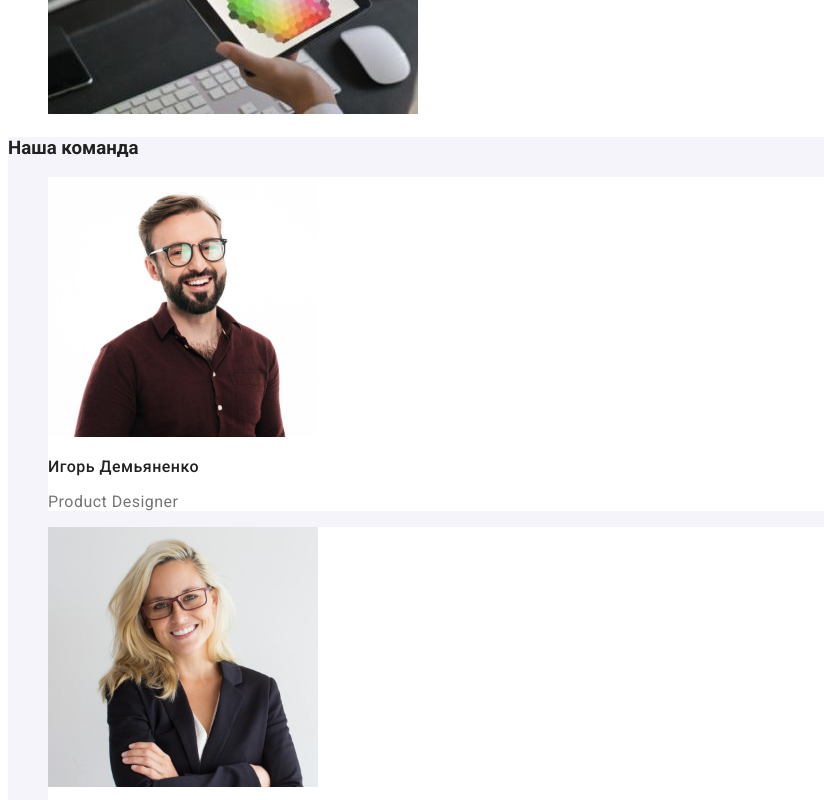
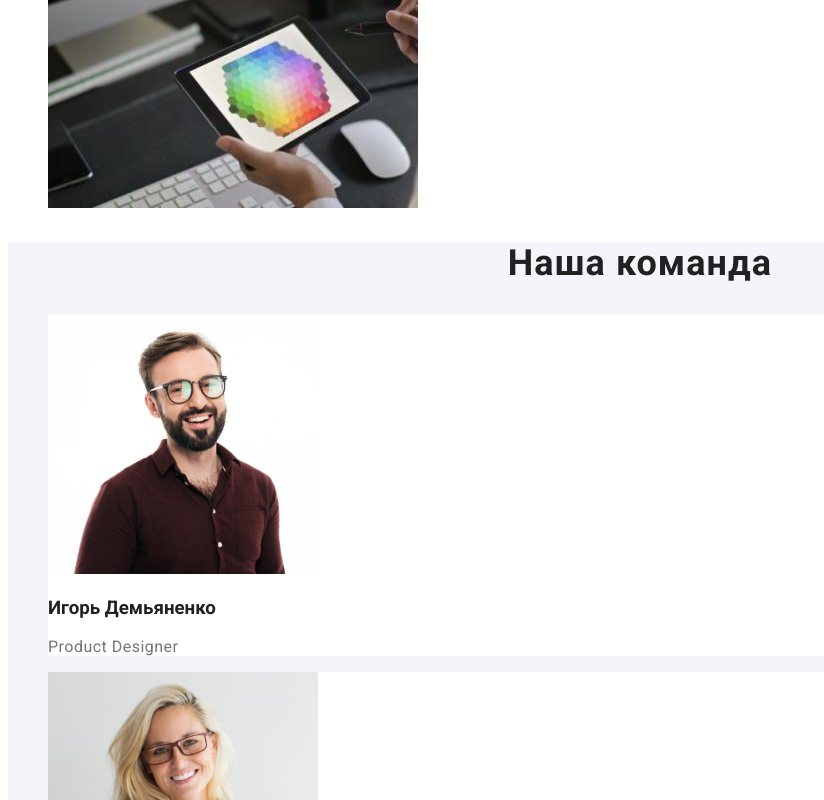
Before and after one commit to JuliaDmitrova/goit-markup-hw-02, a plain HTML site: page index.html in a window 1280 px wide. Shown: the part 1440-2240 px from the top of the page, without its empty margins (0-824 px from the left). Drawn offline with Linux system fonts and the light colour scheme.

Commit message:
Добавляет изменения в заголовках h2 и h3

```diff
--- a/css/styles.css
+++ b/css/styles.css
@@ -172,6 +172,9 @@ body {
 }
 
 /*------------Особенности-----------*/
+.title-hidden {
+  visibility: hidden;
+}
 .features-title {
   font-weight: 700;
   font-size: 14px;
@@ -188,20 +191,17 @@ body {
 }
 
 /*-------Чем мы занимаемся-------*/
-.title-hidden {
-  visibility: hidden;
+.work-title,
+.section-team-title {
+  font-weight: 700;
+  font-size: 36px;
+  line-height: 1.17;
+  text-align: center;
+  letter-spacing: 0.03em;
 }
-
 /*--------------Команда-----------*/
 .team-item-bg {
   background: var(--secondary-bg-color);
-}
-.team-title {
-  font-weight: 500;
-  font-size: 16px;
-  line-height: 1.19;
-  letter-spacing: 0.03em;
-  color: var(--secondary-title-color);
 }
 .team-text {
   font-size: 16px;
--- a/index.html
+++ b/index.html
@@ -43,6 +43,7 @@
       </section>
       <!--Особенности-->
       <section class="features">
+        <h2 class="title-hidden">Особенности</h2>
         <ul class="list">
           <li>
             <h3 class="features-title">Внимание к деталям</h3>
@@ -76,7 +77,7 @@
       </section>
       <section>
         <!--Чем мы занимаемся-->
-        <h3 class="title-hidden">Чем мы занимаемся</h3>
+        <h2 class="work-title">Чем мы занимаемся</h2>
         <ul class="list">
           <li>
             <img
@@ -99,7 +100,7 @@
       </section>
       <section class="team-bg">
         <!--Наша команда-->
-        <h3>Наша команда</h3>
+        <h2 class="section-team-title">Наша команда</h2>
         <ul class="team list">
           <li class="team-item-bg">
             <img
```
